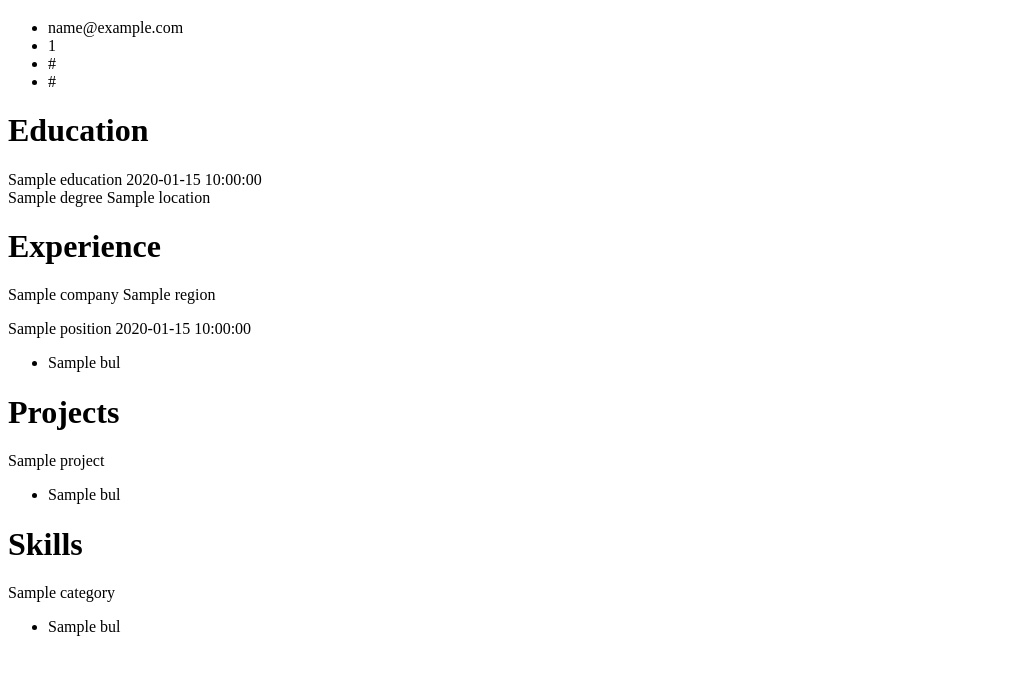
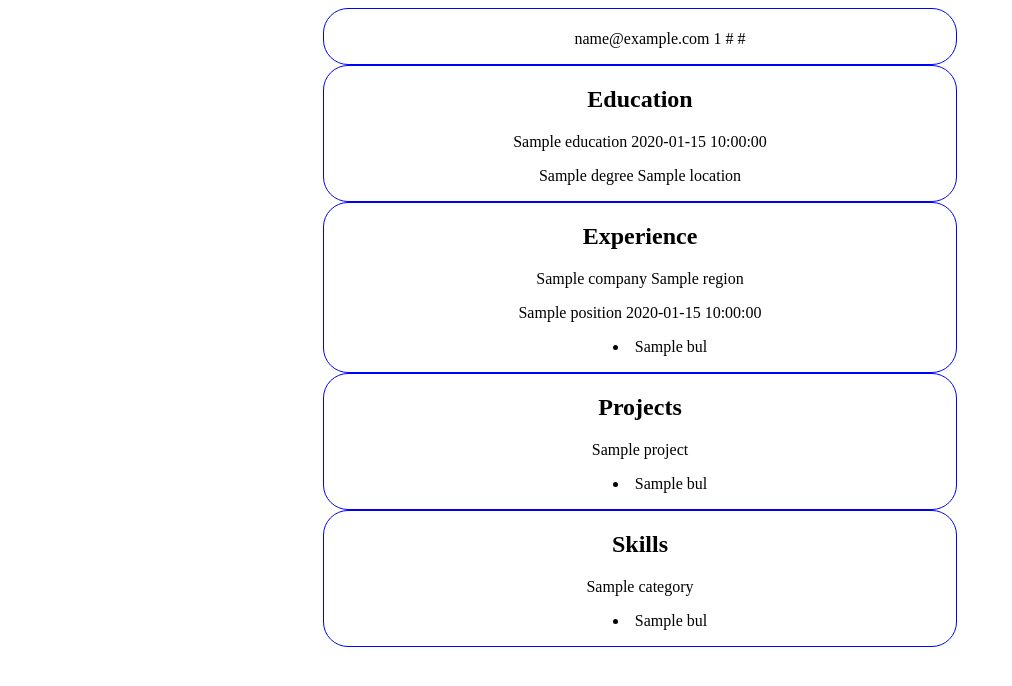
Before and after one commit to AlejandroM2000/resume_website, a Python web app: template app/templates/index.html in a window 1280 px wide. Shown: the top 686 px of the page, without its empty margins (0-1012 px from the left). Run offline with Jinja, Linux system fonts and the light colour scheme; the template is opened without the code that fills it: most values are stand-ins (such as "Sample title", 1, 10 or a date in 2020).

Commit message:
some css added

```diff
--- /dev/null
+++ b/app/static/styles.css
@@ -0,0 +1,20 @@
+body {
+    text-align: center;
+}
+
+div.inner-container {
+    border-style: solid;
+    border-color: blue;
+    border-radius: 25px;
+    border-width: 1px;
+    width: 50%;
+    margin: auto;
+}
+ul li {
+    text-align: center;
+    list-style-position: inside;
+}
+ul.contact li {
+    display: inline;
+    list-style-type: none;
+}
--- a/app/templates/index.html
+++ b/app/templates/index.html
@@ -3,12 +3,13 @@
 <head>
     <meta charset="UTF-8">
     <meta name="viewport" content="width=device-width, initial-scale=1.0">
+    <link rel="stylesheet" href="../static/styles.css">
     <title>Alejandro Malanche</title>
 </head>
 <body>
     <div id="content">
-        <div id="user-personal">
-            <h3 id="name"> {{ user.username }}</h3>
+        <div id="user-personal" class="inner-container">
+            <h1 id="name"> {{ user.username }}</h3>
             <ul class="contact">
                 <li>{{ contact.email }}</li>
                 <li>{{ contact.phone_number }}</li>
@@ -16,15 +17,16 @@
                 <li>{{ contact.websites[1] }}</li>
             </ul>
         </div>
-        <div id="education">
-            <h1 class="title"> Education </h1>
-            <div id="schoolname_year"><span id="school-name"> {{ education.school_name }}</span> <span id="school-year"> {{ education.time_range }}</span></div>
-            <div id="degree-location"><span id="degree"> {{ education.degree }}</span> <span id="location"> {{ education.location }}</span></div>
+        <div id="education"  class="inner-container">
+            <h2 class="title"> Education </h1>
+            <p class="content">{{ education.school_name }} {{ education.time_range }} </p>
+            <p class="content">{{ education.degree }}         {{ education.location }}</p>
+
         </div>
-        <div id="exp">
+        <div id="exp" class="inner-container">
 
 
-                <h1 class="title"> Experience </h1>
+                <h2 class="title"> Experience </h1>
                 <!-- {% for idx in range(experience | length)%} -->
                     {% for job in experience[idx]| sort(attribute='id') %}
                         <div class="bullets-container">
@@ -44,8 +46,8 @@
 
 
         </div>
-        <div id="projects">
-            <h1 class="title"> Projects </h1>
+        <div id="projects" class="inner-container">
+            <h2 class="title"> Projects </h1>
                 {% for idx in range(projects | length)%}
                     {% for project in projects[idx] %}
                         <div class="bullets-container">
@@ -62,9 +64,9 @@
                     {% endfor %}
                 {% endfor %}
         </div>
-        <div id="skills">
+        <div id="skills" class="inner-container">
 
-                <h1 class="title"> Skills </h1>
+                <h2 class="title"> Skills </h1>
                 {% for idx in range(skills | length)%}
                     {% for skill in skills[idx] %}
                         <div class="bullets-container">
```
